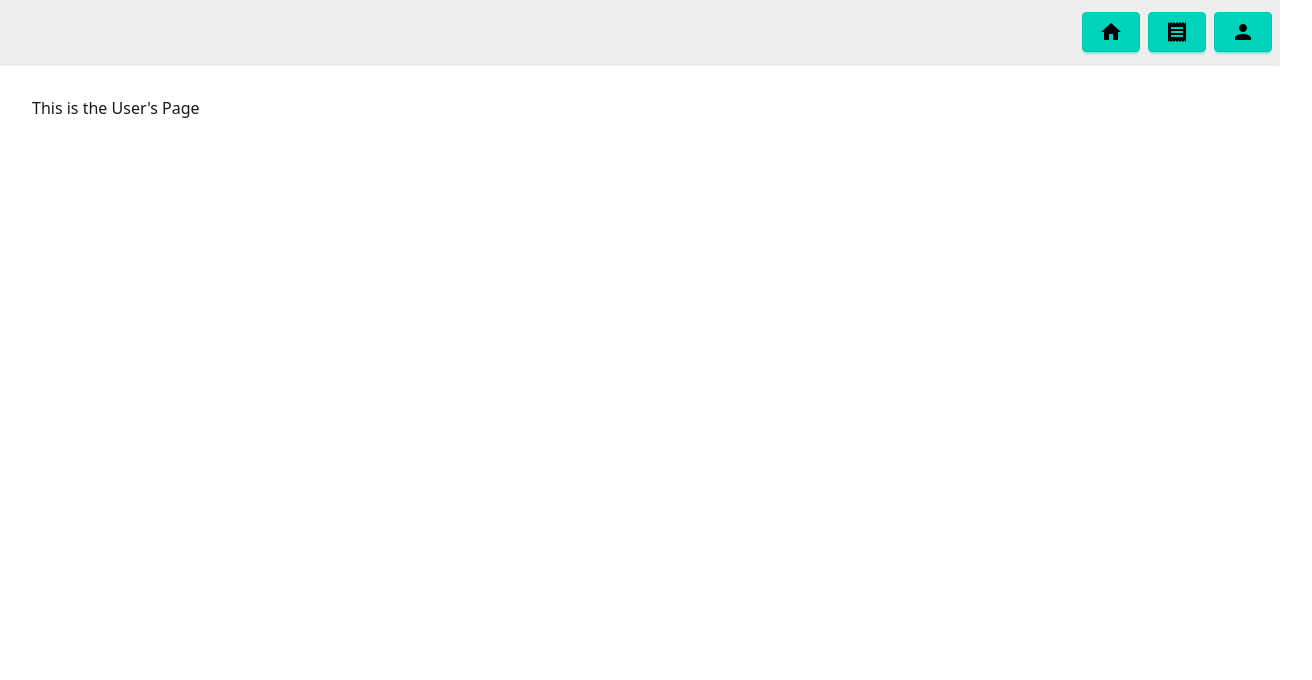
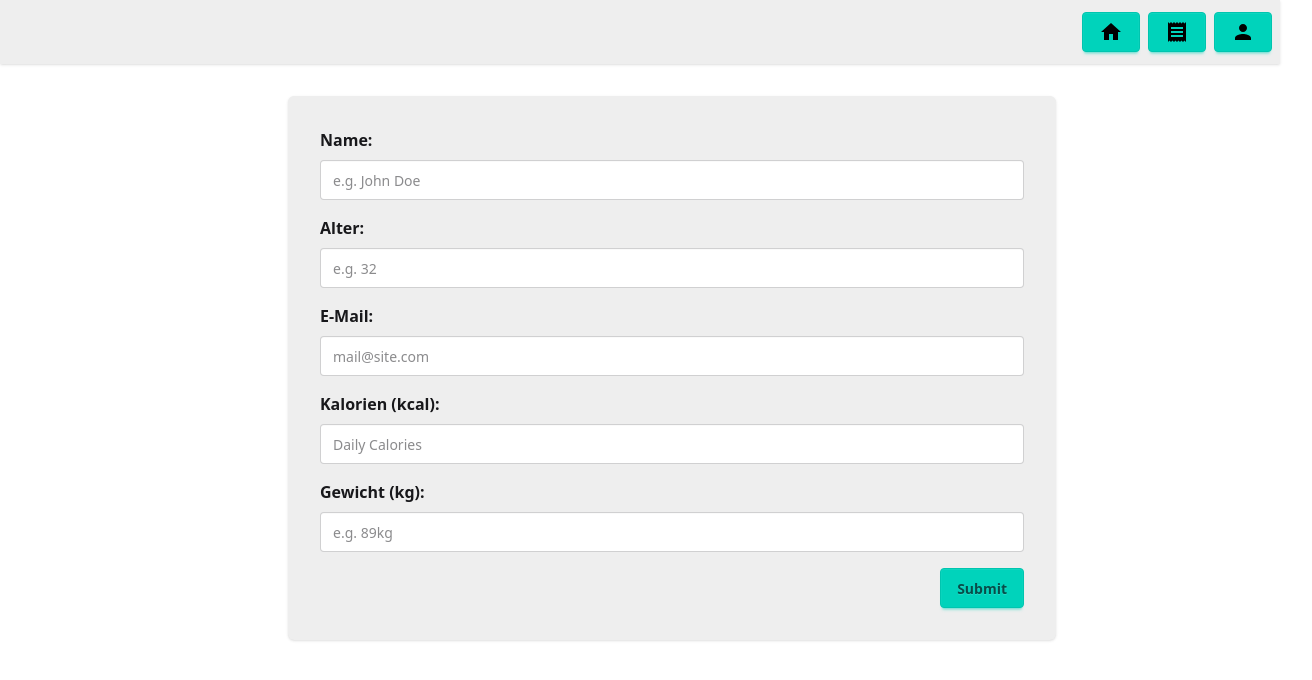
Before and after one commit to clizzix/RecIpe, a React (Vite) app: page /user in a window 1280 px wide. Shown: the top 680 px of the page, 1312 px wide, since content can reach past the window. Built offline with nearby package versions, Linux system fonts and the light colour scheme.

Commit message:
Added User Form and Validation

```diff
--- a/src/pages/User.jsx
+++ b/src/pages/User.jsx
@@ -1,7 +1,154 @@
-import React from 'react';
+import React, { useState } from 'react';
+import { sleep } from '../services/utils';
+import { validate } from '../services/utils';
+import { toast } from 'react-toastify';
 
 const User = () => {
-    return <div>This is the User's Page</div>;
+    const [formData, setFormData] = useState(() => {
+        const saved = localStorage.getItem('user');
+        return saved
+            ? JSON.parse(saved)
+            : {
+                  name: '',
+                  age: '',
+                  email: '',
+                  calories: '',
+                  weight: '',
+              };
+    });
+    const [loading, setLoading] = useState(false);
+    const [errors, setErrors] = useState({});
+
+    const handleChange = (e) => {
+        setFormData((prev) => ({
+            ...prev,
+            [e.target.name]: e.target.value,
+        }));
+    };
+
+    const handleSubmit = async (e) => {
+        setLoading(true);
+        e.preventDefault();
+        const validationErrors = validate(formData);
+        setErrors(validationErrors);
+
+        if (Object.keys(validationErrors).length === 0) {
+            await sleep(2000);
+            console.log('Submitted:', formData);
+            toast.success('Formular erfolgreich übermittelt!');
+            localStorage.setItem('user', JSON.stringify(formData));
+        } else {
+            toast.error('Bitte korrigiere die Fehler im Formular');
+        }
+        setLoading(false);
+    };
+
+    return (
+        <div className="flex min-w-screen justify-center items-center">
+            <form
+                className="flex flex-col gap-4 mx-auto min-w-3xl bg-base-300 p-8 rounded-md shadow-sm"
+                onSubmit={handleSubmit}
+            >
+                <div className="w-full flex flex-col gap-2">
+                    <label htmlFor="name" className="font-bold">
+                        Name:
+                    </label>
+                    <input
+                        className={`input w-full ${errors.name ? 'input.error' : ''}`}
+                        type="text"
+                        name="name"
+                        placeholder="e.g. John Doe"
+                        disabled={loading}
+                        onChange={handleChange}
+                        value={formData.name}
+                    />
+                    {errors.name && (
+                        <span className="text-error text-sm">
+                            {errors.name}
+                        </span>
+                    )}
+                </div>
+                <div className="w-full flex flex-col gap-2">
+                    <label htmlFor="age" className="font-bold">
+                        Alter:
+                    </label>
+                    <input
+                        className={`input w-full ${errors.age ? 'input.error' : ''}`}
+                        type="number"
+                        name="age"
+                        placeholder="e.g. 32"
+                        min="1"
+                        max="99"
+                        disabled={loading}
+                        onChange={handleChange}
+                        value={formData.age}
+                    />
+                    {errors.name && (
+                        <span className="text-error text-sm">{errors.age}</span>
+                    )}
+                </div>
+                <div className="w-full flex flex-col gap-2">
+                    <label htmlFor="email" className="font-bold">
+                        E-Mail:
+                    </label>
+                    <input
+                        className={`input w-full ${errors.email ? 'input.error' : ''}`}
+                        type="email"
+                        name="email"
+                        placeholder="mail@site.com"
+                        disabled={loading}
+                        onChange={handleChange}
+                        value={formData.email}
+                    />
+                    {errors.name && (
+                        <span className="text-error text-sm">
+                            {errors.email}
+                        </span>
+                    )}
+                </div>
+                <div className="w-full flex flex-col gap-2">
+                    <label htmlFor="calories" className="font-bold">
+                        Kalorien (kcal):
+                    </label>
+                    <input
+                        className={`input w-full ${errors.calories ? 'input.error' : ''}`}
+                        name="calories"
+                        placeholder="Daily Calories"
+                        disabled={loading}
+                        onChange={handleChange}
+                        value={formData.calories}
+                    />
+                    {errors.name && (
+                        <span className="text-error text-sm">
+                            {errors.calories}
+                        </span>
+                    )}
+                </div>
+                <div className="w-full flex flex-col gap-2">
+                    <label htmlFor="weight" className="font-bold">
+                        Gewicht (kg):
+                    </label>
+                    <input
+                        className={`input w-full ${errors.weight ? 'input.error' : ''}`}
+                        type="number"
+                        name="weight"
+                        placeholder="e.g. 89kg"
+                        disabled={loading}
+                        onChange={handleChange}
+                        value={formData.weight}
+                    />
+                    {errors.name && (
+                        <span className="text-error text-sm">
+                            {errors.weight}
+                        </span>
+                    )}
+                </div>
+                <button type="submit" className="btn btn-accent self-end">
+                    Submit
+                </button>
+            </form>
+        </div>
+    );
 };
 
 export default User;
--- a/src/services/utils.js
+++ b/src/services/utils.js
@@ -20,3 +20,22 @@ export const convertToGrams = (quantity, unit) => {
     const factor = UNIT_CONVERSIONS[unit.toLowerCase()] || 1;
     return quantity * factor;
 };
+
+export const validate = ({ name, age, email, calories, weight }) => {
+    const newErrors = {};
+    if (!name || !name.toString().trim()) newErrors.name = 'Name ist benötigt.';
+    if (!age || !age.toString().trim())
+        newErrors.age = 'Bitte trage dein Alter ein.';
+    if (!email || !email.toString().trim()) {
+        newErrors.email = 'Email ist benötigt.';
+    } else if (!/^[^\s@]+@[^\s@]+\.[^\s@]+$/.test(email)) {
+        newErrors.email = 'Ungültiges E-Mail Format!';
+    }
+    if (!calories || !calories.toString().trim())
+        newErrors.calories = 'Tägliche Kalorienangabe wird benötigt.';
+    if (!weight || !weight.toString().trim())
+        newErrors.weight = 'Gib bitte dein aktuelles Gewicht an!';
+    return newErrors;
+};
+
+export const sleep = (ms) => new Promise((res) => setTimeout(res, ms));
```
